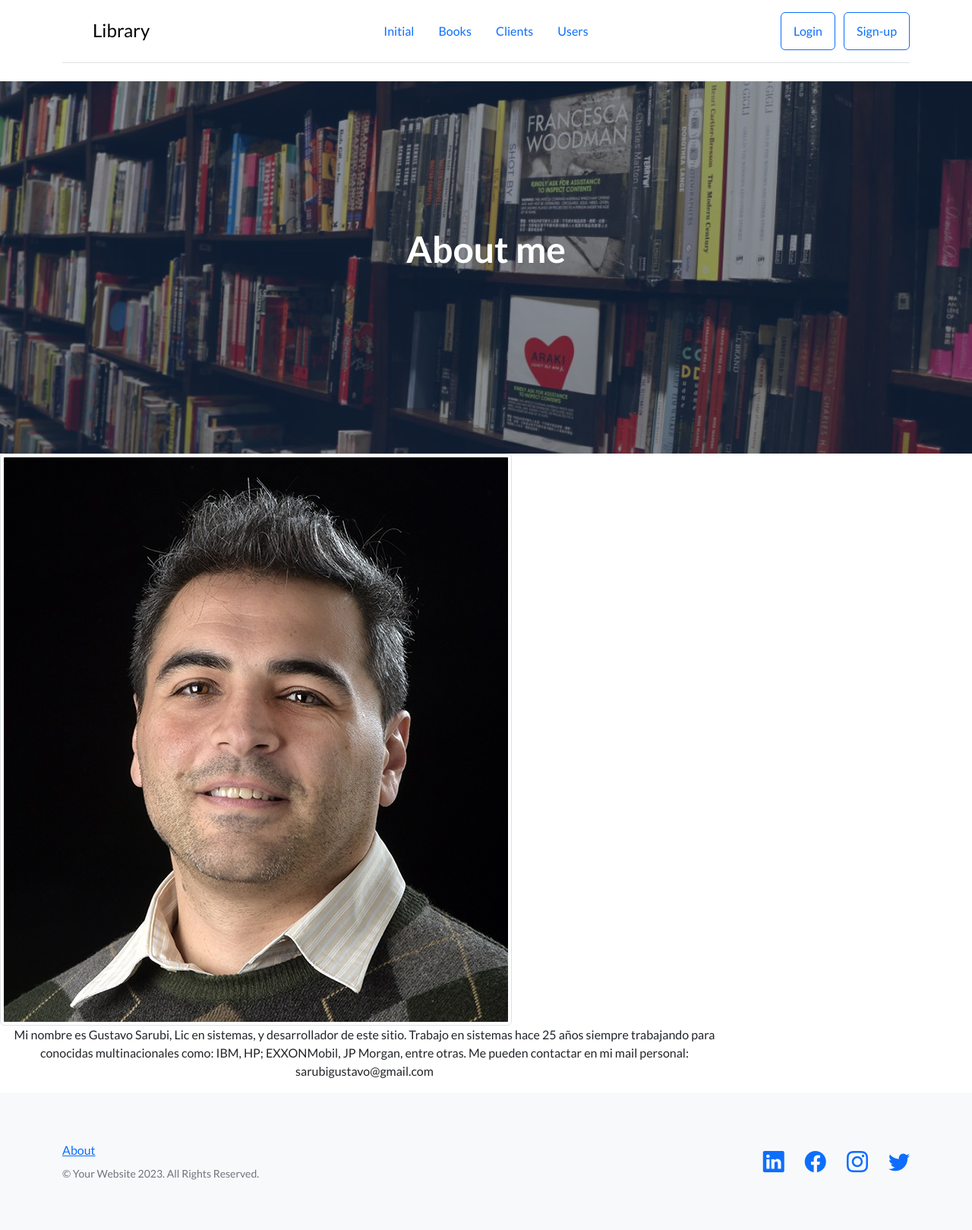
After one commit to sarubigustavo/Biblioteca, a Django app: page /about in a window 1280 px wide. The commit adds this page. Shown: the whole page at 76% size. Run offline with Django 4.2, Linux system fonts and the light colour scheme; some libraries are stand-ins or nearby versions.

Commit message:
about page added

```diff
--- /dev/null
+++ b/initial/templates/initial/about.html
@@ -0,0 +1,35 @@
+{% extends 'base.html' %}
+{% load static %}
+
+{% block title_head %}
+<title>About</title>
+{% endblock title_head %}
+
+{% block navigation_menu %}
+<!-- <ul class="nav col-12 col-md-auto mb-2 justify-content-center mb-md-0"> -->
+<ul class="nav nav-pills">
+    <li class="nav-item"><a href={% url 'initial:initial' %} class="nav-link">Initial</a></li>
+    <li class="nav-item"><a href={% url 'initial:book_list' %} class="nav-link">Books</a></li>
+    <li class="nav-item"><a href={% url 'initial:client_list' %} class="nav-link">Clients</a></li>
+    <li class="nav-item"><a href={% url 'initial:user_list' %} class="nav-link">Users</a></li>
+</ul>
+
+<div class="col-md-3 text-end">
+    <!-- <button type="button" class="btn btn-outline-primary me-2">Login</button>-->
+    <button type="button" class="btn btn-outline-primary me-2">Login</button>
+    <button type="button" class="btn btn-outline-primary">Sign-up</button>
+  </div>
+{% endblock navigation_menu %}
+
+{% block h1_header %}
+About me
+{% endblock h1_header %}
+
+{% block content %}
+<img src={% static "assets/img/GSARUBI_Light_Centered.jpg" %} class="img-thumbnail" alt="...">
+<p class="text-center text-wrap" style="width: 60rem;">
+    Mi nombre es Gustavo Sarubi, Lic en sistemas, y desarrollador de este sitio.
+    Trabajo en sistemas hace 25 años siempre trabajando para conocidas multinacionales como: IBM, HP; EXXONMobil, JP Morgan, entre otras.
+    Me pueden contactar en mi mail personal: sarubigustavo@gmail.com
+</p>
+{% endblock content %}
--- a/initial/templates/initial/create_book.html
+++ b/initial/templates/initial/create_book.html
@@ -11,6 +11,12 @@
     <li class="nav-item"><a href={% url 'initial:client_list' %} class="nav-link">Clients</a></li>
     <li class="nav-item"><a href={% url 'initial:user_list' %} class="nav-link">Users</a></li>
 </ul>
+
+<div class="col-md-3 text-end">
+    <!-- <button type="button" class="btn btn-outline-primary me-2">Login</button>-->
+    <button type="button" class="btn btn-outline-primary me-2">Login</button>
+    <button type="button" class="btn btn-outline-primary">Sign-up</button>
+  </div>
 {% endblock navigation_menu %}
 
 {% block h1_header %}
--- a/initial/templates/initial/create_client.html
+++ b/initial/templates/initial/create_client.html
@@ -11,6 +11,12 @@
     <li class="nav-item"><a href={% url 'initial:client_list' %} class="nav-link active" aria-current="page">Clients</a></li>
     <li class="nav-item"><a href={% url 'initial:user_list' %} class="nav-link">Users</a></li>
 </ul>
+
+<div class="col-md-3 text-end">
+    <!-- <button type="button" class="btn btn-outline-primary me-2">Login</button>-->
+    <button type="button" class="btn btn-outline-primary me-2">Login</button>
+    <button type="button" class="btn btn-outline-primary">Sign-up</button>
+</div>
 {% endblock navigation_menu %}
 
 {% block h1_header %}
--- a/initial/templates/initial/create_user.html
+++ b/initial/templates/initial/create_user.html
@@ -11,6 +11,12 @@
     <li class="nav-item"><a href={% url 'initial:client_list' %} class="nav-link">Clients</a></li>
     <li class="nav-item"><a href={% url 'initial:user_list' %} class="nav-link active" aria-current="page">Users</a></li>
 </ul>
+
+<div class="col-md-3 text-end">
+    <!-- <button type="button" class="btn btn-outline-primary me-2">Login</button>-->
+    <button type="button" class="btn btn-outline-primary me-2">Login</button>
+    <button type="button" class="btn btn-outline-primary">Sign-up</button>
+  </div>
 {% endblock navigation_menu %}
 
 {% block h1_header %}
--- a/initial/templates/initial/list_client.html
+++ b/initial/templates/initial/list_client.html
@@ -11,6 +11,12 @@
     <li class="nav-item"><a href={% url 'initial:client_list' %} class="nav-link active" aria-current="page">Clients</a></li>
     <li class="nav-item"><a href={% url 'initial:user_list' %} class="nav-link">Users</a></li>
 </ul>
+
+<div class="col-md-3 text-end">
+    <!-- <button type="button" class="btn btn-outline-primary me-2">Login</button>-->
+    <button type="button" class="btn btn-outline-primary me-2">Login</button>
+    <button type="button" class="btn btn-outline-primary">Sign-up</button>
+</div>
 {% endblock navigation_menu %}
 
 {% block h1_header %}
--- a/initial/urls.py
+++ b/initial/urls.py
@@ -5,6 +5,7 @@ app_name = 'initial'
 
 urlpatterns = [
     path('', views.initial, name='initial'),
+    path('about', views.about, name='about'),
     #Book
     path('books/create', views.createBook, name='book_create'),
     path('books/list', views.listBook, name='book_list'),
--- a/initial/views.py
+++ b/initial/views.py
@@ -7,6 +7,9 @@ from initial.models import Book, Client, User
 
 def initial(request):
     return render(request, 'initial/initial.html')
+
+def about(request):
+    return render(request, 'initial/about.html')
 
 #Book
 def createBook(request):
--- a/library_project/urls.py
+++ b/library_project/urls.py
@@ -19,5 +19,6 @@ from django.urls import path, include
 
 urlpatterns = [
     path('', include('initial.urls')),
+    path('about/', include('initial.urls')),
     path('admin/', admin.site.urls),
 ]
--- a/templates/base.html
+++ b/templates/base.html
@@ -72,20 +72,23 @@
                 <div class="row">
                     <div class="col-lg-6 h-100 text-center text-lg-start my-auto">
                         <ul class="list-inline mb-2">
-                            <li class="list-inline-item"><a href="#!">About</a></li>
+                            <li class="list-inline-item"><a href={% url 'initial:about' %}>About</a></li>
                         </ul>
                         <p class="text-muted small mb-4 mb-lg-0">&copy; Your Website 2023. All Rights Reserved.</p>
                     </div>
                     <div class="col-lg-6 h-100 text-center text-lg-end my-auto">
                         <ul class="list-inline mb-0">
                             <li class="list-inline-item me-4">
-                                <a href="#!"><i class="bi-facebook fs-3"></i></a>
+                                <a href="http://www.linkedin.com/in/gustavo-sarubi-it-engineer"><i class="bi-linkedin fs-3"></i></a>
                             </li>
                             <li class="list-inline-item me-4">
-                                <a href="#!"><i class="bi-twitter fs-3"></i></a>
+                                <a href="https://www.facebook.com/gustavo.sarubi/"><i class="bi-facebook fs-3"></i></a>
+                            </li>
+                            <li class="list-inline-item me-4">
+                                <a href="https://www.instagram.com/gsarubi/"><i class="bi-instagram fs-3"></i></a>
                             </li>
                             <li class="list-inline-item">
-                                <a href="#!"><i class="bi-instagram fs-3"></i></a>
+                                <a href="https://twitter.com/gustavosarubi"><i class="bi-twitter fs-3"></i></a>
                             </li>
                         </ul>
                     </div>
```
Also changed, not shown: README.md, initial/static/assets/img/GSARUBI_Light_Centered.jpg (added).
